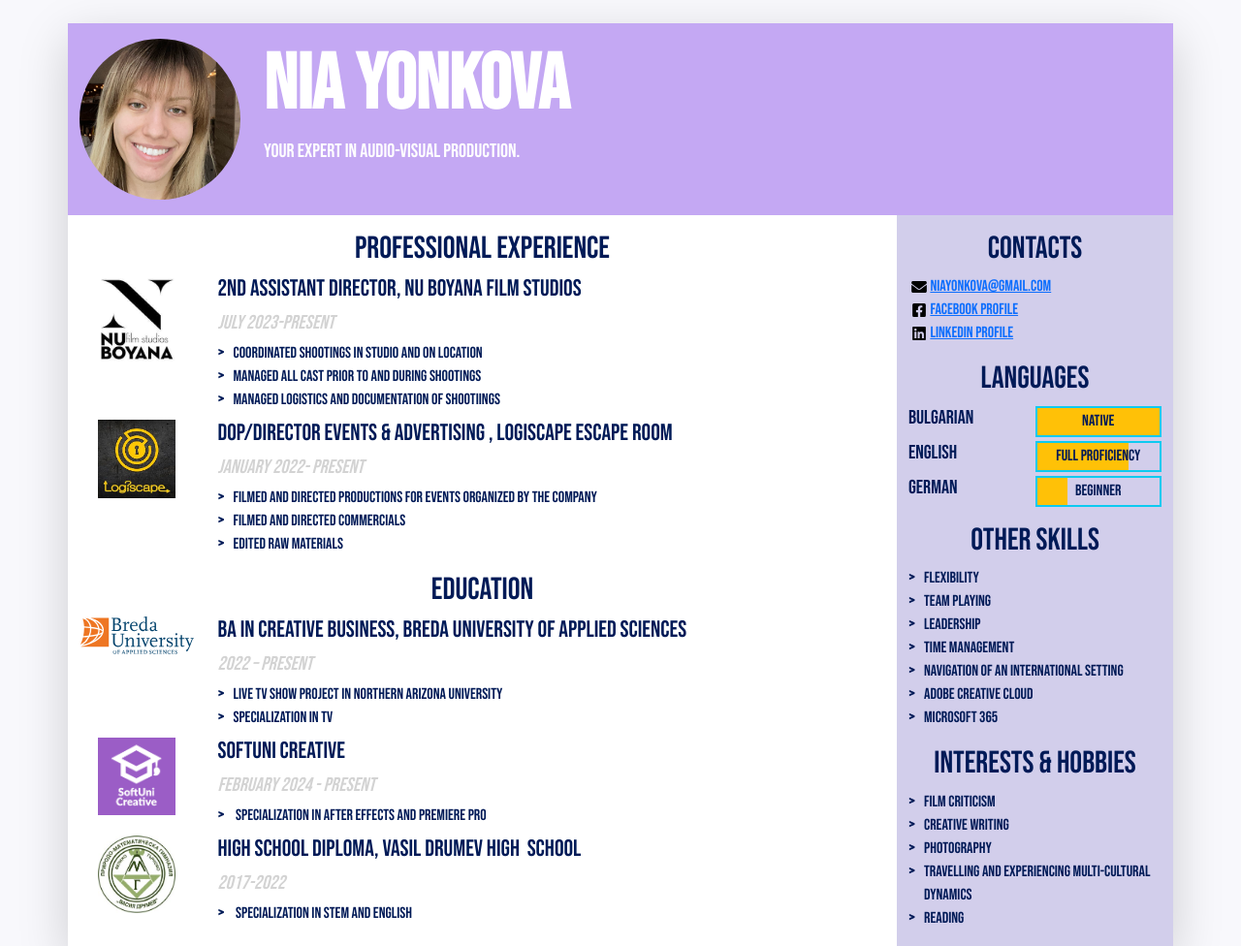
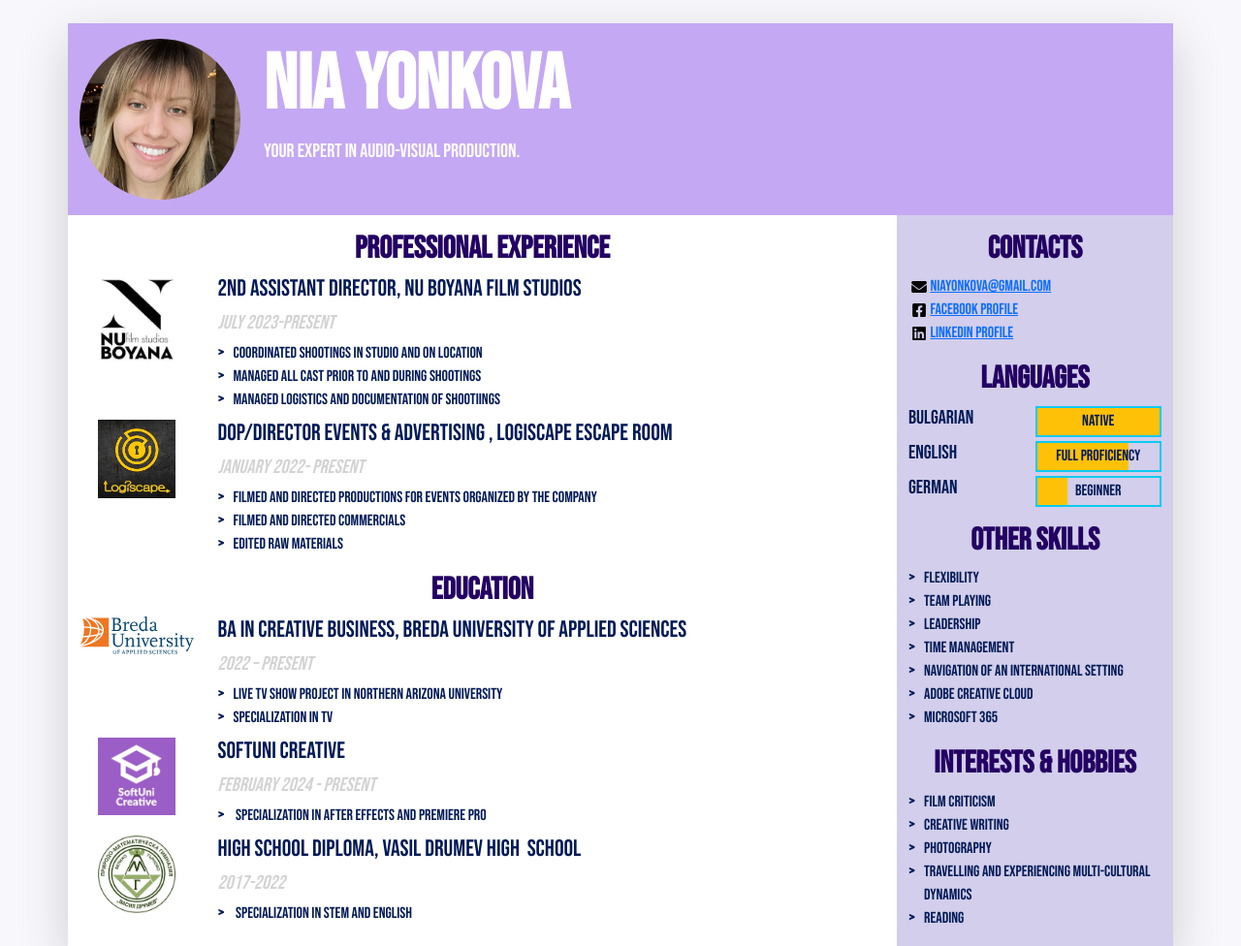
Before and after one commit to niayonkova/mycv, a plain HTML site: page index.html in a window 1280 px wide. Shown: the top 976 px of the page at 97% size. Drawn offline with nearby package versions, Linux system fonts and the light colour scheme.

Commit message:
Added class

```diff
--- a/css/styles.css
+++ b/css/styles.css
@@ -55,3 +55,8 @@ body {
 	height: 1em;
 	flex-basis: 1.4em;
 }
+.bio-text-nia {
+	font-weight:700;
+	text-align: center;
+	color: #230062
+}
--- a/index.html
+++ b/index.html
@@ -70,7 +70,7 @@
             <section> is yet another semantic element. The first one is for professional experience.
           -->
           <section class="my-3 biography-section">
-            <h2 class="display-8 text-center">Professional Experience</h2>
+            <h2 class="bio-text-nia">Professional Experience</h2>
             <!--
               Each list item (li) in the unordered list (ul) below will be one job.
               "list-unstyled" is a class that hides the bullet points of a list.
@@ -117,7 +117,7 @@
           <!-- We're done with jobs, let's move on to schools -->
 
           <section class="my-3 biography-section">
-            <h2  class="display-8 text-center">Education</h2>
+            <h2  class="bio-text-nia">Education</h2>
             <ul class="biography-list list-unstyled">
 
               <!-- Top item in education. And by "top", I mean a Bachelor in Creative Business at BUas. -->
@@ -179,7 +179,7 @@
 
           <!-- The first block will be contact details -->
           <section class="my-3 aside-section">
-            <h2  class="display-8 text-center">Contacts</h2>
+            <h2  class="bio-text-nia">Contacts</h2>
             <!--
               A list of all your contact details.
               There are more icons in the images/icons folder, have a look if you want to add your LinkedIn or TikTok profile.
@@ -212,7 +212,7 @@
           <!-- End of contact details, moving on to languages -->
 
           <section class="my-3 aside-section">
-            <h2  class="display-8 text-center">Languages</h2>
+            <h2  class="bio-text-nia">Languages</h2>
             <!-- Each item in the list is a language. Modify, add or remove depending on what you speak -->
             <ul class="language-list list-unstyled">
               <li class="language-item d-flex mb-1">
@@ -246,7 +246,7 @@
           <!-- End of contact details, moving on to other skills -->
 
           <section class="my-3 aside-section">
-            <h2  class="display-8 text-center">Other Skills</h2>
+            <h2  class="bio-text-nia">Other Skills</h2>
             <ul class="skill-list list-unstyled">
 			  <li class="skill-item">Flexibility&nbsp;&nbsp;</li>
               <li class="skill-item">Team playing</li>
@@ -261,7 +261,7 @@
           <!-- End of other skills, moving on to interest and hobbies -->
 
           <section class="my-3 aside-section">
-            <h2  class="display-8 text-center">Interests &amp; Hobbies</h2>
+            <h2  class="bio-text-nia">Interests &amp; Hobbies</h2>
             <ul class="skill-list list-unstyled">
               <li class="skill-item">Film Criticism&nbsp; &nbsp;</li>
 			  <li class="skill-item">Creative writing&nbsp; &nbsp;&nbsp;</li>
```
Also changed, not shown: 3 other files.
